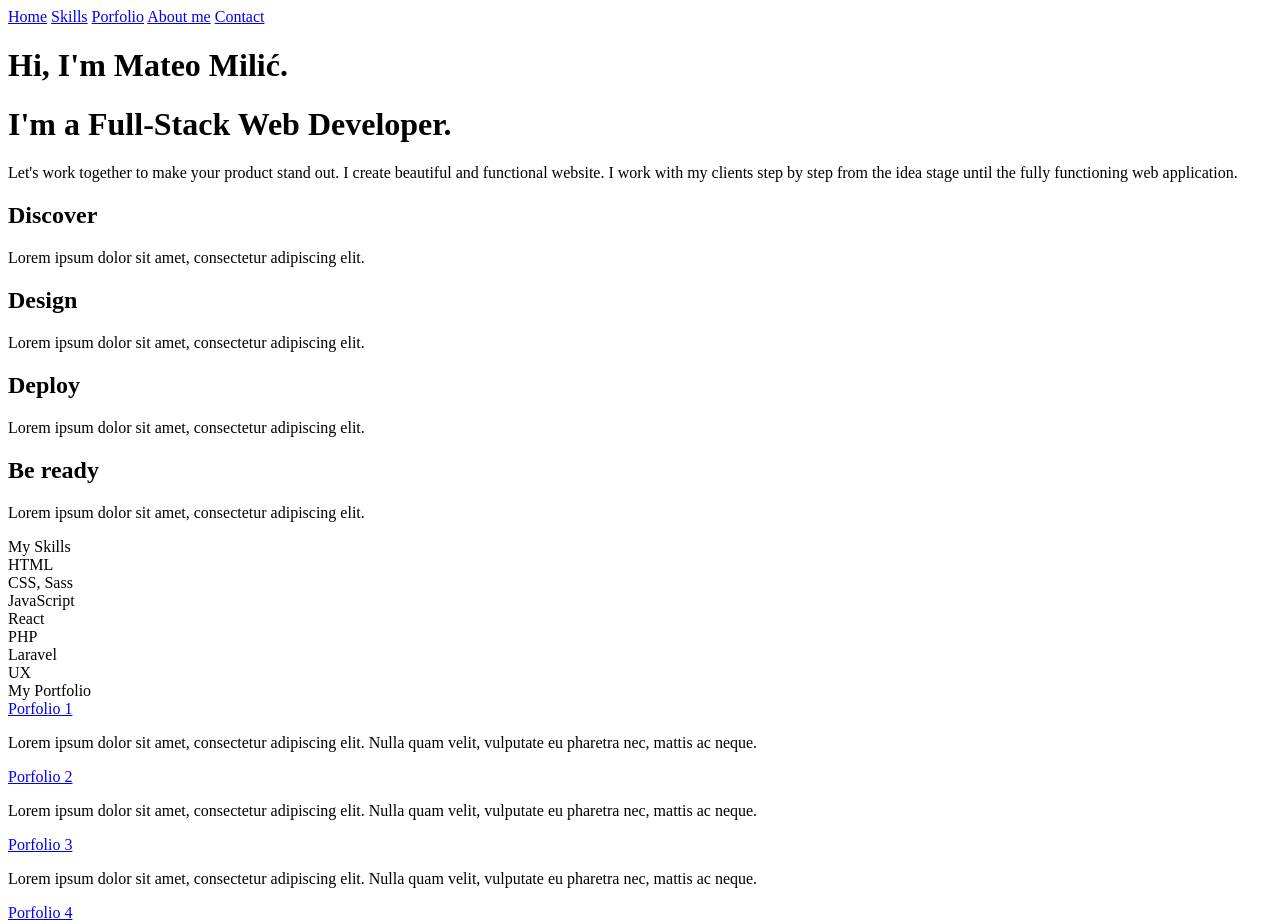
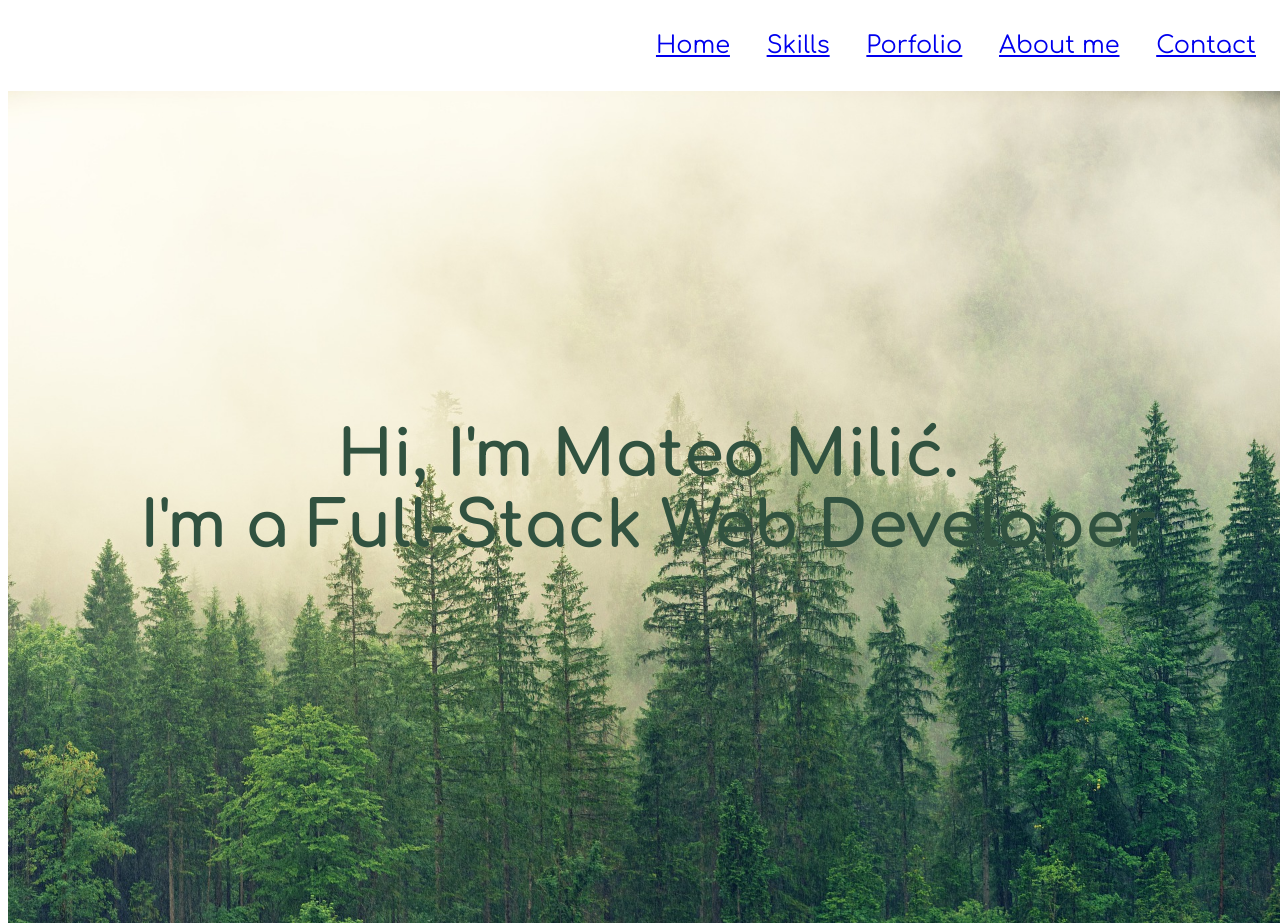
Before and after one commit to Bobwilliams11/personal_porfolioCSS, a plain HTML site: page index.html in a window 1280 px wide. Shown: the top 924 px of the page. Drawn offline with Linux system fonts and the light colour scheme.

Commit message:
new style

```diff
--- a/index.html
+++ b/index.html
@@ -6,19 +6,23 @@
         <meta name="description" content="">
         <meta name="viewport" content="width=device-width, initial-scale=1">
         <link rel="stylesheet" href="style.css">
+        <link href="https://fonts.googleapis.com/css?family=Comfortaa:300,400,700" rel="stylesheet">
     </head>
     <body>
-        <nav>
+        <div class="container">
+        <nav class="navbar">
             <a href="#">Home</a>
             <a href="#skills">Skills</a>
             <a href="#portfolio">Porfolio</a>
             <a href="#about">About me</a>
             <a href="#contact">Contact</a>
         </nav>
+        </div>
+        </div>
         <div class="container">
-            <header>
-            <h1>Hi, I'm Mateo Milić.</h1>
-            <h1>I'm a Full-Stack Web Developer.</h1>
+        <header>
+            <h1>Hi, I'm Mateo Milić.<br> I'm a Full-Stack Web Developer</h1>
+
         </header>
         </div>
         <div class="container">
@@ -116,14 +120,14 @@
          <div class="container">
          <section>
             <div class="container">
-            <form id="contact" action="" method="post">
-            <input placeholder="First Name*" type="text" tabindex="1" required autofocus>
+            <!-- <form id="contact" action="" method="post">
+            <input placeholder="First Name*" type="text" tabindex="1" required>
             <input placeholder="Last Name*" type="email" tabindex="2" required>
             <input placeholder="Email*" type="tel" tabindex="3" required>
             <input placeholder="Phone" type="url" tabindex="4" required>
             <textarea placeholder="Your message*" tabindex="5" required></textarea>
              <button name="submit" type="submit" id="contact-submit" data-submit="...Sending">Send my message</button>
-             </form>
+             </form> -->
              </div>
          </section>
          </div>
--- a/style.css
+++ b/style.css
@@ -0,0 +1,38 @@
+.container {
+    text-align: center;
+    font-family: 'Comfortaa';
+}
+
+nav {
+    text-align: right;
+    margin-bottom: 2rem;
+    margin-top: 2rem;
+
+
+}
+
+a {
+
+display:inline;
+margin-left: 1rem;
+margin-right: 1rem;
+font-size: 1.5rem;
+}
+
+header {
+    background-image: url(img/fog-3622519_1920.jpg);
+    background-size: cover;
+    width: 100vw;
+    height: 100vh;
+    text-align: center;
+    display: flex;
+    align-items: center;
+    justify-content: center;
+    padding-top: 2rem;
+}
+
+h1 {
+   font-size: 4rem;
+   color: #315240;
+   padding-bottom: 4rem;
+}
```
Also changed, not shown: img/desktop-2325627_1920.jpg (added), img/fog-3622519_1920.jpg (added).
